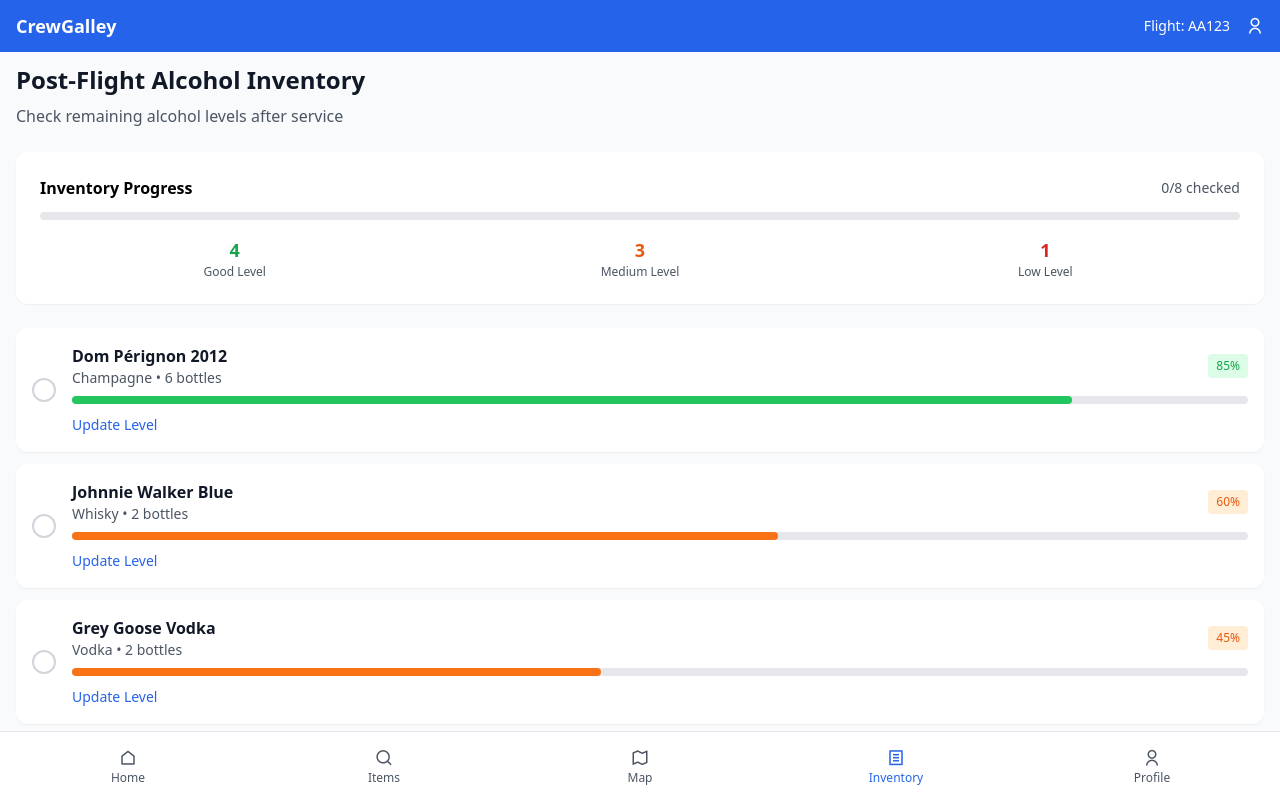
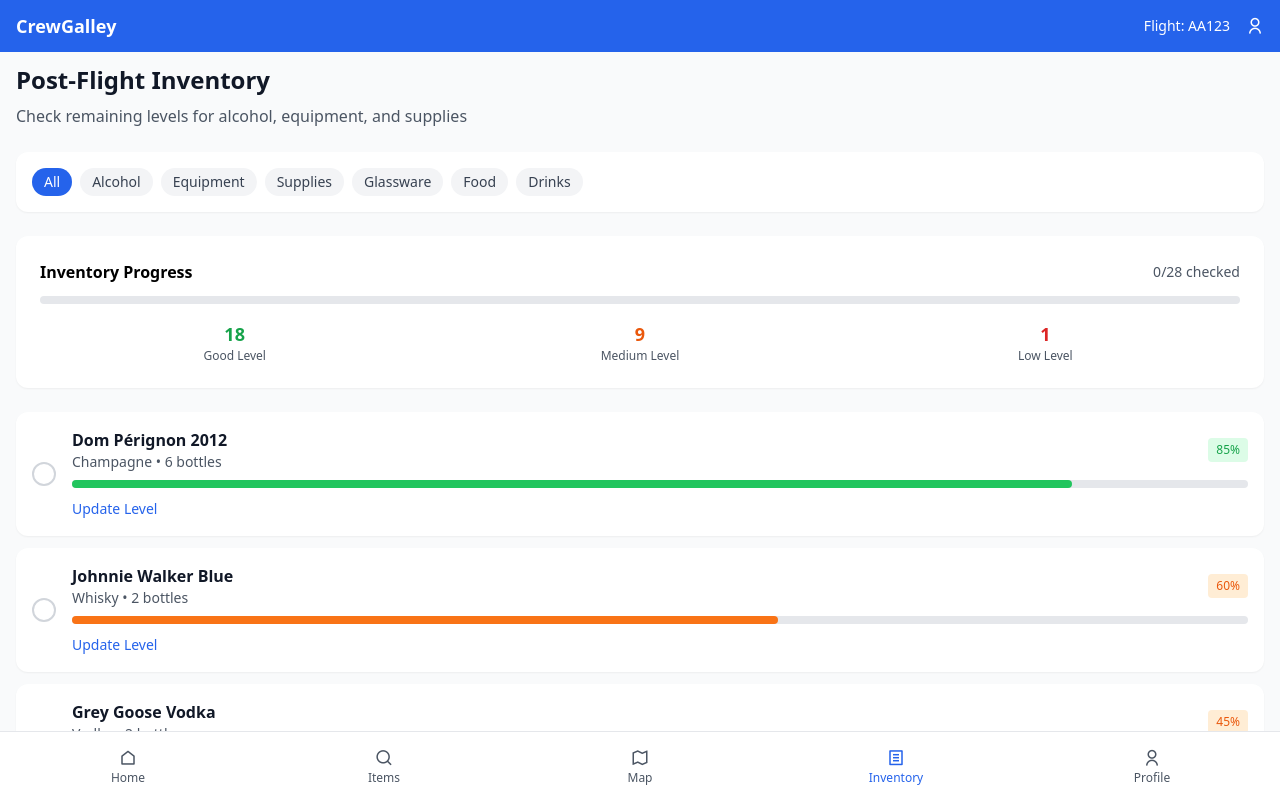
Before and after one commit to dieggoooo/project-1-V2, a Next.js app: page /inventory in a window 1280 px wide. Shown: the top 798 px of the page. Built offline with nearby package versions, Linux system fonts and the light colour scheme.

Commit message:
Remove Current Status sections from galley and move items to inventory

```diff
--- a/app/galley/page.tsx
+++ b/app/galley/page.tsx
@@ -390,24 +390,7 @@ function GalleyMapContent() {
                 </div>
               </div>
 
-              {/* Current Contents Status */}
-              <div className="p-6">
-                <h3 className="font-medium text-gray-900 mb-3">Current Status</h3>
-                <div className="space-y-2">
-                  {selectedTrolley.contents.map((item: any, index: number) => (
-                    <div
-                      key={index}
-                      className="flex items-center justify-between p-3 bg-gray-50 rounded-lg"
-                    >
-                      <span className="font-medium">{item}</span>
-                      <div className="flex items-center space-x-2">
-                        <div className="w-2 h-2 bg-green-500 rounded-full"></div>
-                        <span className="text-sm text-green-600">Stocked</span>
-                      </div>
-                    </div>
-                  ))}
-                </div>
-              </div>
+
             </div>
 
             {/* Actions */}
--- a/app/inventory/page.tsx
+++ b/app/inventory/page.tsx
@@ -5,7 +5,9 @@ import Header from '../../components/Header';
 import BottomNav from '../../components/BottomNav';
 
 export default function InventoryPage() {
+  const [selectedFilter, setSelectedFilter] = useState('All');
   const [checklist, setChecklist] = useState([
+    // Alcohol Inventory
     { id: 1, name: 'Dom Pérignon 2012', type: 'Champagne', level: 85, bottles: 6, checked: false },
     { id: 2, name: 'Johnnie Walker Blue', type: 'Whisky', level: 60, bottles: 2, checked: false },
     { id: 3, name: 'Grey Goose Vodka', type: 'Vodka', level: 45, bottles: 2, checked: false },
@@ -13,7 +15,28 @@ export default function InventoryPage() {
     { id: 5, name: 'Macallan 18', type: 'Whisky', level: 30, bottles: 1, checked: false },
     { id: 6, name: 'Beluga Gold Vodka', type: 'Vodka', level: 90, bottles: 1, checked: false },
     { id: 7, name: 'Rémy Martin XO', type: 'Cognac', level: 55, bottles: 1, checked: false },
-    { id: 8, name: 'Krug Grande Cuvée', type: 'Champagne', level: 70, bottles: 3, checked: false }
+    { id: 8, name: 'Krug Grande Cuvée', type: 'Champagne', level: 70, bottles: 3, checked: false },
+    // Galley Equipment & Supplies
+    { id: 9, name: 'Coffee Pot', type: 'Equipment', level: 100, bottles: 2, checked: false },
+    { id: 10, name: 'Tea Service Set', type: 'Equipment', level: 100, bottles: 1, checked: false },
+    { id: 11, name: 'Sugar Packets', type: 'Supplies', level: 75, bottles: 200, checked: false },
+    { id: 12, name: 'Wine Glasses', type: 'Glassware', level: 90, bottles: 24, checked: false },
+    { id: 13, name: 'Water Glasses', type: 'Glassware', level: 85, bottles: 30, checked: false },
+    { id: 14, name: 'Napkins', type: 'Supplies', level: 60, bottles: 150, checked: false },
+    { id: 15, name: 'Meal Trays', type: 'Equipment', level: 95, bottles: 20, checked: false },
+    { id: 16, name: 'Cutlery', type: 'Equipment', level: 80, bottles: 25, checked: false },
+    { id: 17, name: 'Salt & Pepper', type: 'Supplies', level: 70, bottles: 15, checked: false },
+    { id: 18, name: 'Bread Baskets', type: 'Equipment', level: 100, bottles: 8, checked: false },
+    { id: 19, name: 'Butter', type: 'Supplies', level: 45, bottles: 50, checked: false },
+    { id: 20, name: 'Condiments', type: 'Supplies', level: 80, bottles: 30, checked: false },
+    { id: 21, name: 'Champagne Flutes', type: 'Glassware', level: 90, bottles: 16, checked: false },
+    { id: 22, name: 'Premium Spirits', type: 'Alcohol', level: 65, bottles: 8, checked: false },
+    { id: 23, name: 'Ice', type: 'Supplies', level: 40, bottles: 10, checked: false },
+    { id: 24, name: 'Cocktail Mixers', type: 'Supplies', level: 85, bottles: 24, checked: false },
+    { id: 25, name: 'Garnishes', type: 'Supplies', level: 70, bottles: 50, checked: false },
+    { id: 26, name: 'Snack Items', type: 'Food', level: 55, bottles: 100, checked: false },
+    { id: 27, name: 'Beverages', type: 'Drinks', level: 80, bottles: 48, checked: false },
+    { id: 28, name: 'Cookies', type: 'Food', level: 65, bottles: 60, checked: false }
   ]);
 
   const [selectedItem, setSelectedItem] = useState<any>(null);
@@ -38,8 +61,9 @@ export default function InventoryPage() {
     return 'bg-red-500';
   };
 
-  const completedItems = checklist.filter(item => item.checked).length;
-  const progress = (completedItems / checklist.length) * 100;
+  const filteredItems = checklist.filter(item => selectedFilter === 'All' || item.type === selectedFilter);
+  const completedItems = filteredItems.filter(item => item.checked).length;
+  const progress = filteredItems.length > 0 ? (completedItems / filteredItems.length) * 100 : 0;
 
   return (
     <div className="min-h-screen bg-gray-50">
@@ -47,15 +71,34 @@ export default function InventoryPage() {
 
       <div className="pt-16 pb-20 px-4">
         <div className="mb-6">
-          <h1 className="text-2xl font-bold text-gray-900 mb-2">Post-Flight Alcohol Inventory</h1>
-          <p className="text-gray-600">Check remaining alcohol levels after service</p>
+          <h1 className="text-2xl font-bold text-gray-900 mb-2">Post-Flight Inventory</h1>
+          <p className="text-gray-600">Check remaining levels for alcohol, equipment, and supplies</p>
+        </div>
+
+        {/* Filter Tabs */}
+        <div className="bg-white rounded-xl p-4 mb-6 shadow-sm">
+          <div className="flex flex-wrap gap-2">
+            {['All', 'Alcohol', 'Equipment', 'Supplies', 'Glassware', 'Food', 'Drinks'].map((filter) => (
+              <button
+                key={filter}
+                onClick={() => setSelectedFilter(filter)}
+                className={`px-3 py-1 rounded-full text-sm font-medium transition-colors ${
+                  selectedFilter === filter
+                    ? 'bg-blue-600 text-white'
+                    : 'bg-gray-100 text-gray-700 hover:bg-gray-200'
+                }`}
+              >
+                {filter}
+              </button>
+            ))}
+          </div>
         </div>
 
         {/* Progress Summary */}
         <div className="bg-white rounded-xl p-6 mb-6 shadow-sm">
           <div className="flex items-center justify-between mb-3">
             <h3 className="font-semibold">Inventory Progress</h3>
-            <span className="text-sm text-gray-600">{completedItems}/{checklist.length} checked</span>
+            <span className="text-sm text-gray-600">{completedItems}/{filteredItems.length} checked</span>
           </div>
           <div className="w-full bg-gray-200 rounded-full h-2 mb-4">
             <div
@@ -66,19 +109,19 @@ export default function InventoryPage() {
           <div className="grid grid-cols-3 gap-4 text-center">
             <div>
               <div className="text-lg font-semibold text-green-600">
-                {checklist.filter(item => item.level >= 70).length}
+                {filteredItems.filter(item => item.level >= 70).length}
               </div>
               <div className="text-xs text-gray-600">Good Level</div>
             </div>
             <div>
               <div className="text-lg font-semibold text-orange-600">
-                {checklist.filter(item => item.level >= 40 && item.level < 70).length}
+                {filteredItems.filter(item => item.level >= 40 && item.level < 70).length}
               </div>
               <div className="text-xs text-gray-600">Medium Level</div>
             </div>
             <div>
               <div className="text-lg font-semibold text-red-600">
-                {checklist.filter(item => item.level < 40).length}
+                {filteredItems.filter(item => item.level < 40).length}
               </div>
               <div className="text-xs text-gray-600">Low Level</div>
             </div>
@@ -87,7 +130,9 @@ export default function InventoryPage() {
 
         {/* Inventory List */}
         <div className="space-y-3">
-          {checklist.map((item) => (
+          {checklist
+            .filter(item => selectedFilter === 'All' || item.type === selectedFilter)
+            .map((item) => (
             <div
               key={item.id}
               className={`bg-white rounded-xl p-4 shadow-sm transition-all ${
```
